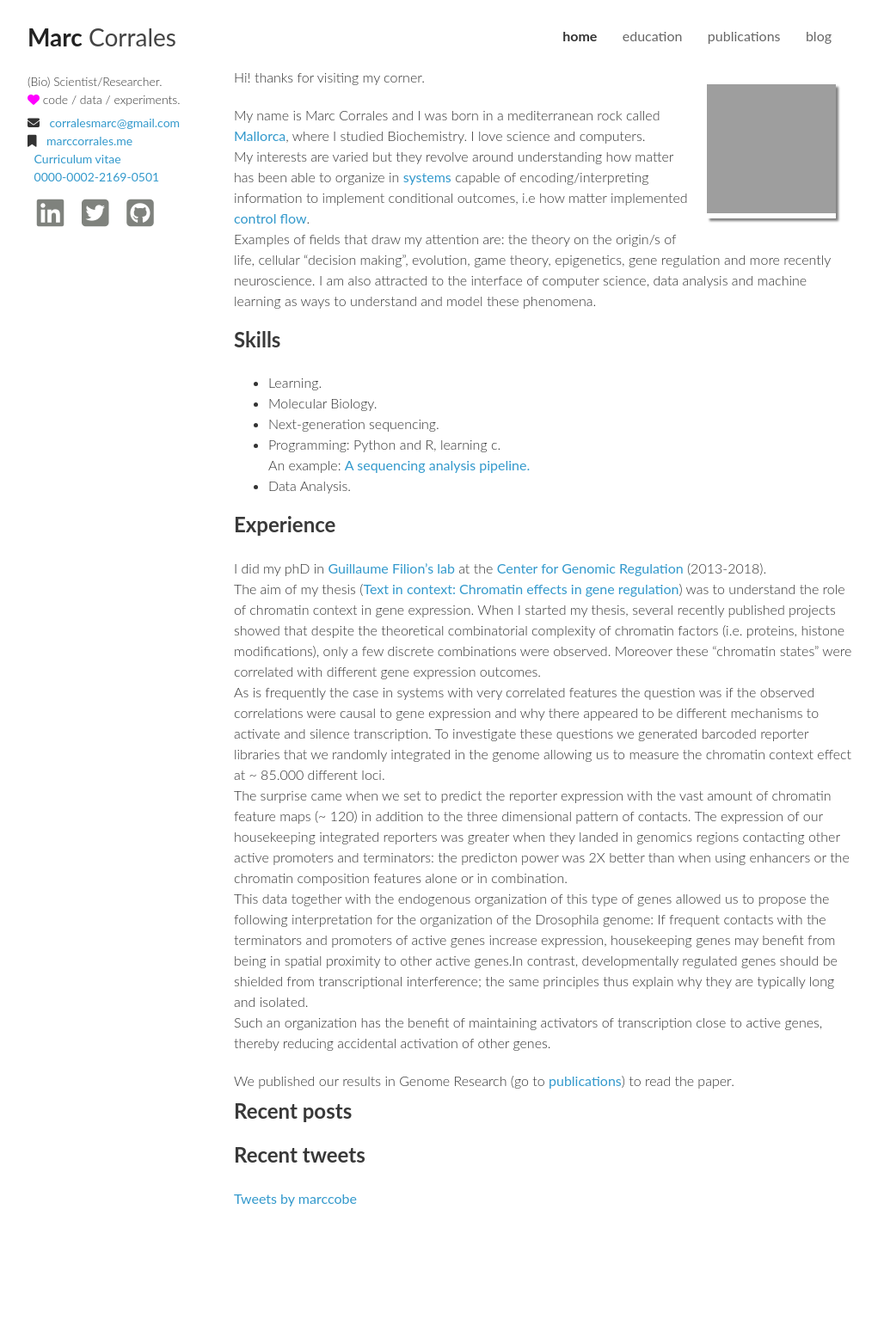
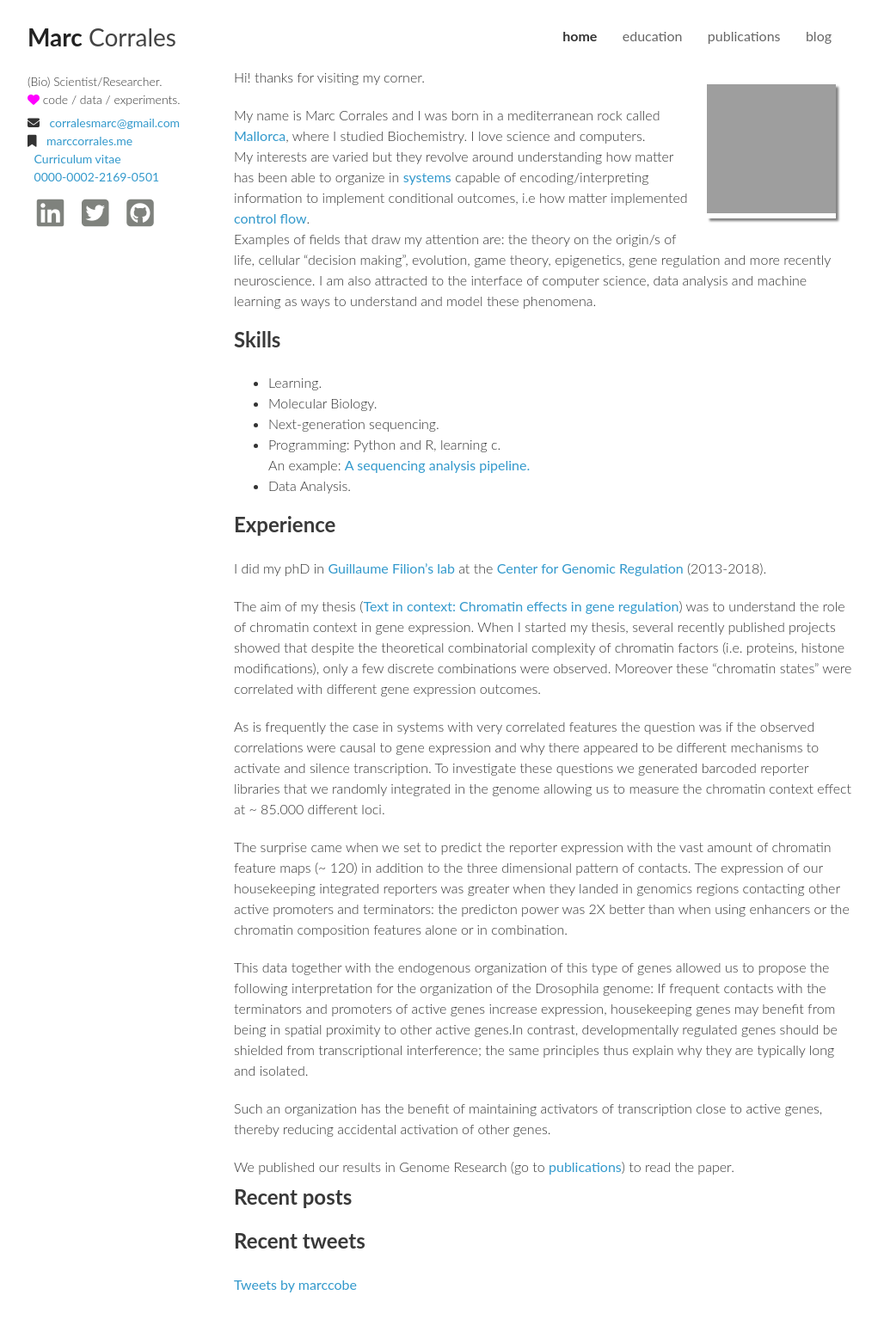
Before and after one commit to histonemark/histonemark.github.io, a Jekyll site: the page built from index.html, in a window 1280 px wide. Shown: the whole page at 86% size, without its empty margins (128-1149 px from the left). Built offline with Jekyll 4.4.1, drawn with Linux system fonts in a browser that asks for light colours; nearby versions of some CDN libraries; the list of posts is cut into pages by our own code; comment, search, counter and statistics services are not loaded; a style sheet for code colours, icons or effects is not loaded; before the commit the page ends 1456 px from its top, so only the background shows below that; grey boxes are pictures that could not be loaded.

Commit message:
Paragraph

```diff
--- a/index.html
+++ b/index.html
@@ -36,21 +36,21 @@ understand and model these phenomena.</p>
 
 <p>I did my phD in <a href="http://www.genomearchitecture.com/">Guillaume Filion’s
 lab</a> at the <a href="http://www.crg.eu/en">Center for Genomic
-Regulation</a> (2013-2018).<br />
+    Regulation</a> (2013-2018).</p><p>
 The aim of my thesis (<a href="">Text in context: Chromatin effects in gene
 regulation</a>) was to understand the role of chromatin context in gene
 expression. When I started my thesis, several recently published
 projects showed that despite the theoretical combinatorial complexity
 of chromatin factors (i.e. proteins, histone modifications), only a
 few discrete combinations were observed. Moreover these “chromatin
-states” were correlated with different gene expression outcomes.<br />
+states” were correlated with different gene expression outcomes.</p><p>
 As is frequently the case in systems with very correlated features the
 question was if the observed correlations were causal to gene
 expression and why there appeared to be different mechanisms to
 activate and silence transcription. To investigate these questions we
 generated barcoded reporter libraries that we randomly integrated in
 the genome allowing us to measure the chromatin context effect at
-~ 85.000 different loci.<br/>
+~ 85.000 different loci.</p><p>
 The surprise came when we set to predict the reporter expression with
 the vast amount of chromatin feature maps (~ 120) in addition to the
 three dimensional pattern of contacts.
@@ -58,7 +58,7 @@ The expression of our housekeeping integrated reporters was
 greater when they landed in genomics regions contacting other active
 promoters and terminators: the predicton power was 2X better than when
 using enhancers or the chromatin composition features alone or in
-combination.<br/>
+combination.</p><p>
 This data together with the endogenous organization of this type of
 genes allowed us to propose the following interpretation for the
 organization of the Drosophila genome: If frequent contacts with the
@@ -66,7 +66,7 @@ terminators and promoters of active genes increase expression,
 housekeeping genes may benefit from being in spatial proximity to
 other active genes.In contrast, developmentally regulated genes
 should be shielded from transcriptional interference; the same
-principles thus explain why they are typically long and isolated.<br/>
+principles thus explain why they are typically long and isolated.</p><p>
 Such an organization has the benefit of maintaining activators of
 transcription close to active genes, thereby reducing accidental
   activation of other genes.</p>
```
Also changed, not shown: publications/.#index.md (deleted, +0 -1 lines), publications/index.md (+1 -1 lines).
